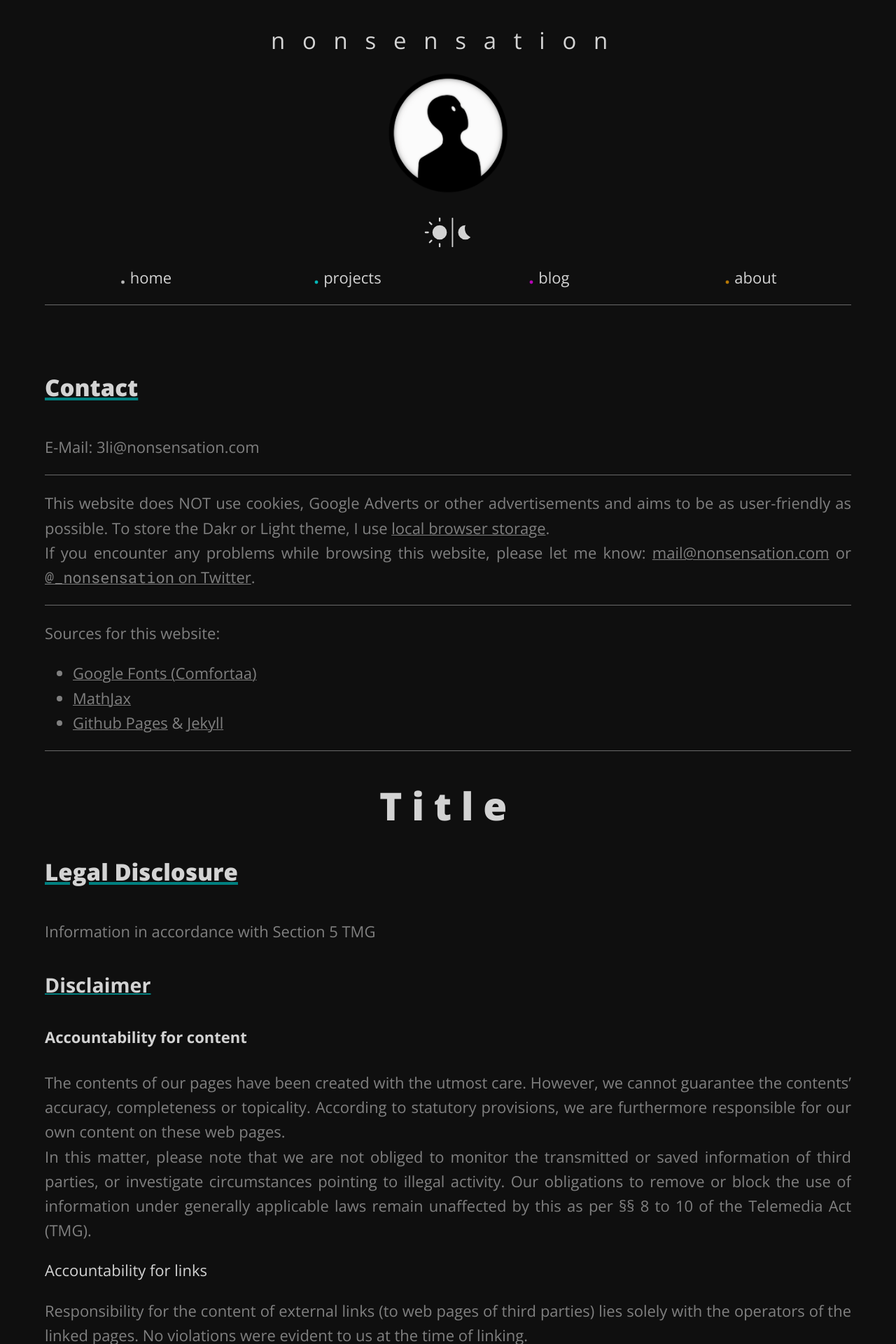
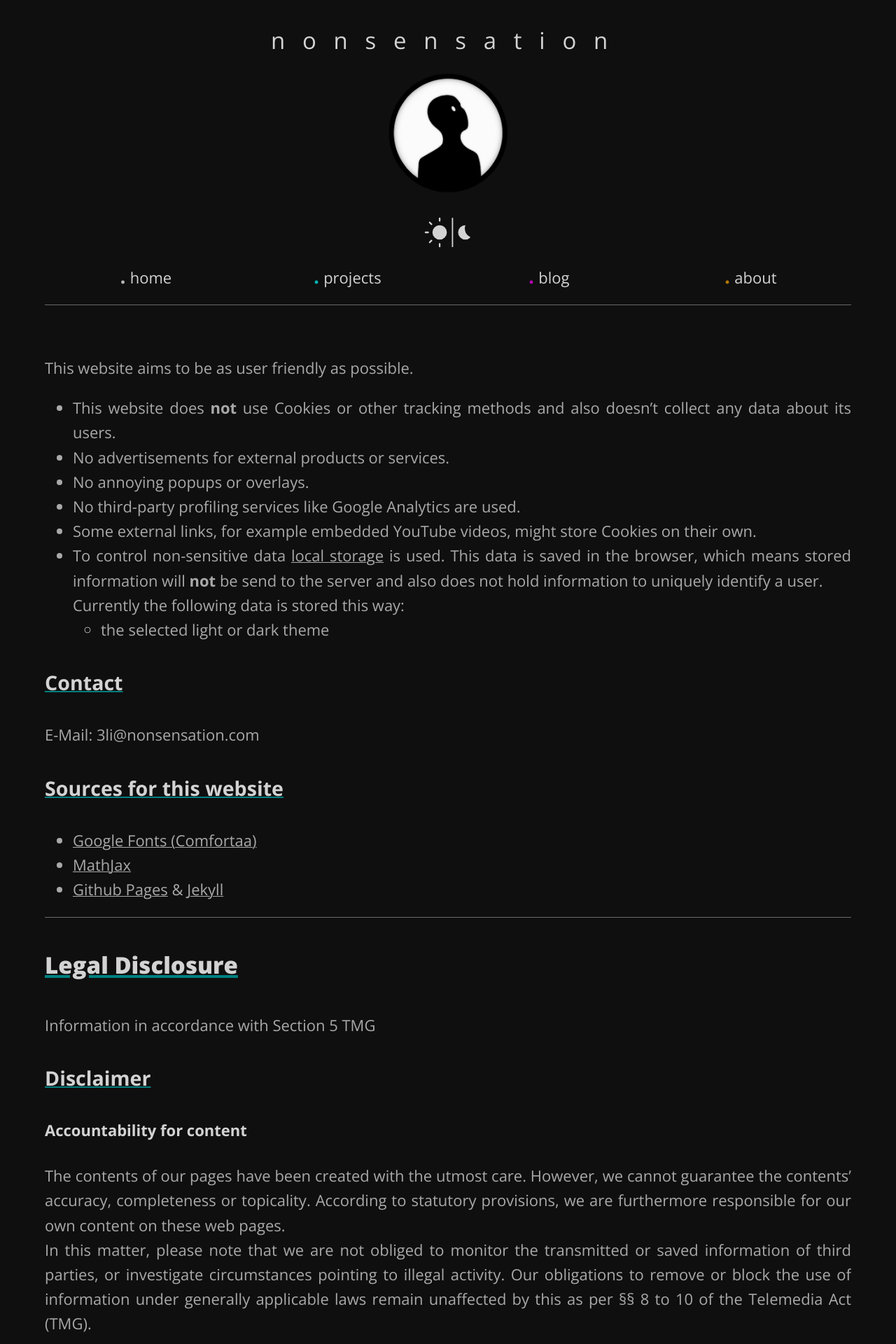
Before and after one commit to nonsensation/nonsensation.github.io, a Jekyll site: the page built from About.md, in a window 1280 px wide. Shown: the top 1920 px of the page at 70% size. Built offline with Jekyll 4.4.1, drawn with Linux system fonts in a browser that asks for light colours; our own code applies the rules of GitHub Pages for plain Markdown files; some of the changed text lies outside the part shown.

Commit message:
added light/dark theme

````diff
--- a/About.md
+++ b/About.md
@@ -3,37 +3,37 @@ layout: page
 ---
 
 
-## Contact
+This website aims to be as user friendly as possible.
+
+- This website does **not** use Cookies or other tracking methods and also doesn't collect any data about its users.
+- No advertisements for external products or services.
+- No annoying popups or overlays.
+- No third-party profiling services like Google Analytics are used.
+- Some external links, for example embedded YouTube videos, might store Cookies on their own.
+- To control non-sensitive data [local storage](https://www.w3schools.com/html/html5_webstorage.asp) is used. This data is saved in the browser, which means stored information will **not** be send to the server and also does not hold information to uniquely identify a user.
+Currently the following data is stored this way:
+  - the selected light or dark theme
+
+### Contact
 
 E-Mail: 3li@nonsensation.com
 
-
-
-
-
----
-
-This website does NOT use cookies, Google Adverts or other advertisements and aims to be as user-friendly as possible.
-To store the Dakr or Light theme, I use [local browser storage](https://www.w3schools.com/html/html5_webstorage.asp).
-If you encounter any problems while browsing this website, please let me know: [mail@nonsensation.com](mailto://mail@nonsensation.com) or [`@_nonsensation` on Twitter](https://twitter.com/_nonsensation).
-
----
-
-Sources for this website:
+### Sources for this website
 
 - [Google Fonts (Comfortaa)](https://fonts.google.com/specimen/Comfortaa)
 - [MathJax](https://www.mathjax.org/)
 - [Github Pages](https://pages.github.com/) & [Jekyll](https://jekyllrb.com/)
 
 ---
-# Title
 
 ## Legal Disclosure
 
 Information in accordance with Section 5 TMG
 
 ### Disclaimer
+
 #### Accountability for content
+
 The contents of our pages have been created with the utmost care.
 However, we cannot guarantee the contents' accuracy, completeness or topicality.
 According to statutory provisions, we are furthermore responsible for our own content on these web pages.
@@ -42,34 +42,14 @@ or investigate circumstances pointing to illegal activity.
 Our obligations to remove or block the use of information under generally applicable laws remain unaffected by this
 as per §§ 8 to 10 of the Telemedia Act (TMG).
 
-##### Accountability for links
+#### Accountability for links
+
 Responsibility for the content of external links (to web pages of third parties) lies solely with the operators of the linked pages.
 No violations were evident to us at the time of linking.
 Should any legal infringement become known to us, we will remove the respective link immediately.
 
-```
-tbody tr:hover {
-  color: var(--col-txt-heading);
-}
+#### Copyright
 
-@import url('https://fonts.googleapis.com/css2?family=Roboto+Mono:ital,wght@0,100;0,200;0,300;0,400;0,500;0,600;0,700;1,100;1,200;1,300;1,400;1,500;1,600;1,700&display=swap');
-
-pre, code {
-  font-family: 'Roboto Mono', monospace;
-}
-
-pre {
-  font-size: 80%;
-  background-color: var(--col-bg);
-  border: 1px solid var(--col-bg-accent);
-  padding: 20px;
-  overflow-x: auto;
-  border-radius: 5px;
-}
-```
-
-
-###### Copyright
 Our web pages and their contents are subject to German copyright law.
 Unless expressly permitted by law, every form of utilizing, reproducing or processing works
 subject to copyright protection on our web pages requires the prior consent of the respective owner of the rights.
--- a/_includes/footer.html
+++ b/_includes/footer.html
@@ -37,8 +37,9 @@ function switchTheme(e) {
         document.documentElement.setAttribute('data-theme', 'dark');
         localStorage.setItem('theme', 'dark');
     }
-    else {        document.documentElement.setAttribute('data-theme', 'light');
-          localStorage.setItem('theme', 'light');
+    else {
+        document.documentElement.setAttribute('data-theme', 'light');
+        localStorage.setItem('theme', 'light');
     }
 }
 
--- a/_sass/default.scss
+++ b/_sass/default.scss
@@ -12,7 +12,7 @@
   --col-bg-highlight: #144552;
   --col-accent: dimgrey;
   --col-txt-heading: lightgrey;
-  --col-txt: grey;
+  --col-txt: DarkGray	;
   --col-txt-hover: teal;
   --col-txt-highlight: dimgrey;
 
@@ -21,7 +21,7 @@
   --border-radius: 3px;
 }
 
-[data-theme="dark"] {
+[data-theme="light"] {
   --col-bg: #f0f0f0;
   --col-bg-accent: #ddd;
   --col-bg-highlight: #fc6471;
@@ -74,8 +74,6 @@
 }
 
 *::-webkit-scrollbar {
-  // width: 0.75em;
-  // height: 0.75em;
   color: transparent;
 }
 *::-webkit-scrollbar-track,
````
